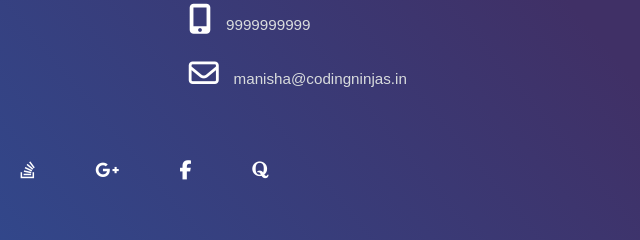
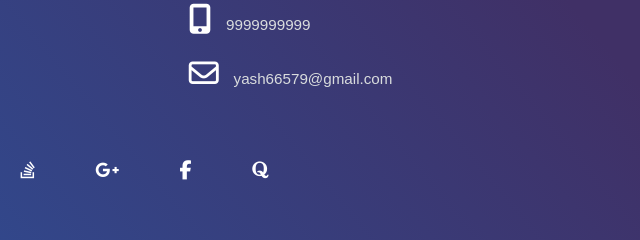
Before and after one commit to yashsinghparmar/resume, a plain HTML site: page index.html in a window 1280 px wide. Shown: the part 3322-3562 px from the top of the page, 528-1168 px from the left. Drawn offline with Linux system fonts and the light colour scheme.

Commit message:
Update index.html

```diff
--- a/index.html
+++ b/index.html
@@ -369,7 +369,7 @@
                     </div>
                     <div class="my-details-info-container">
                         <i class="far fa-envelope"></i>
-                        <span>manisha@codingninjas.in</span>
+                        <span>yash66579@gmail.com</span>
                     </div>
                 </div>
             </div>
```
